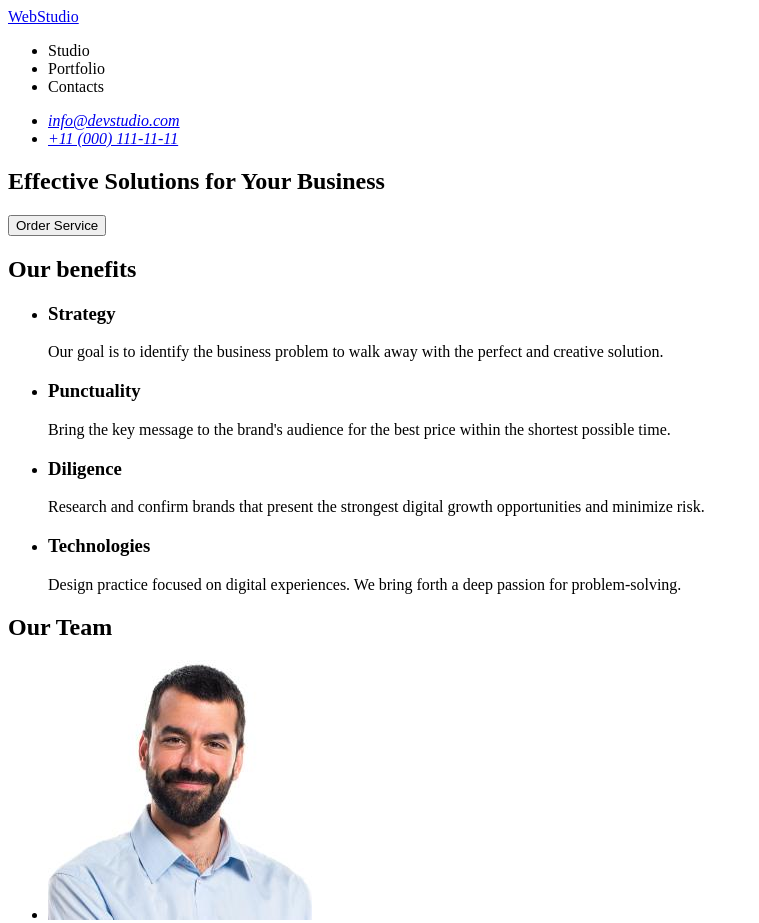
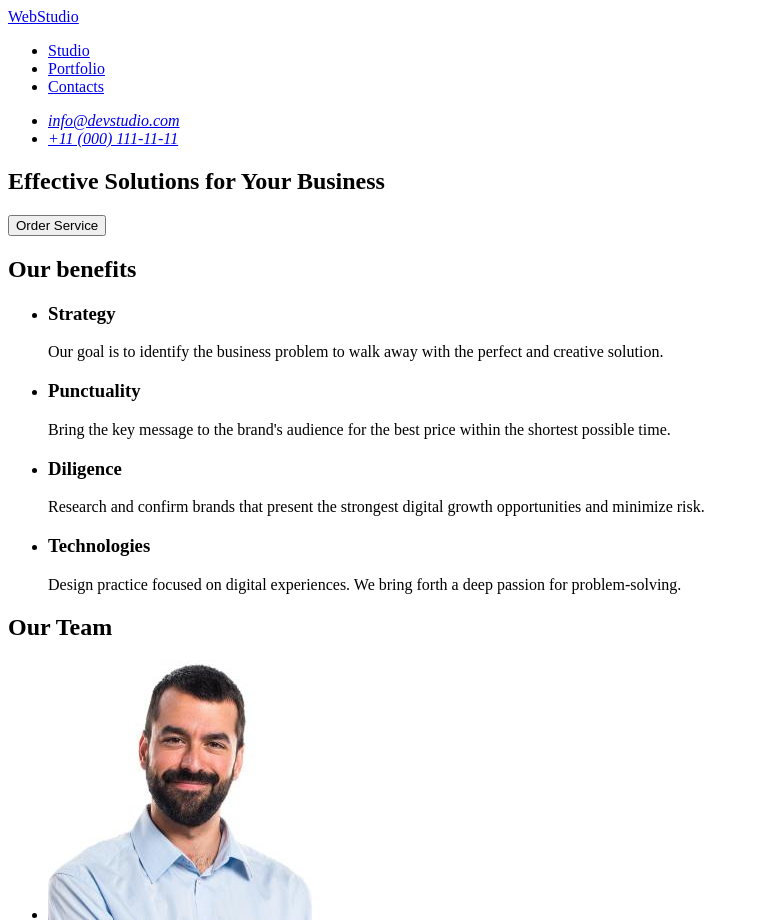
Before and after one commit to OrlenkoSvyatoslav/goit-markup-hw-01, a plain HTML site: page index.html in a window 1280 px wide. Shown: the top 923 px of the page, without its empty margins (0-759 px from the left). Drawn offline with Linux system fonts and the light colour scheme.

Commit message:
Fix Bag 12

```diff
--- a/index.html
+++ b/index.html
@@ -11,18 +11,18 @@
       <nav>
         <a href="./index.html">WebStudio</a>
         <ul>
-          <li><a href="#Studio"></a>Studio</li>
-          <li><a href="#Portfolio"></a>Portfolio</li>
-          <li><a href="#Contacts"></a>Contacts</li>
+          <li><a href="#Studio">Studio</a></li>
+          <li><a href="#Portfolio">Portfolio</a></li>
+          <li><a href="#Contacts">Contacts</a></li>
         </ul>
       </nav>
       <address id="Contacts">
         <ul>
           <li>
-            <a href="info@devstudio.com">info@devstudio.com</a>
+            <a href="mailto:info@devstudio.com">info@devstudio.com</a>
           </li>
           <li>
-            <a href="+11(000)111-11-11">+11 (000) 111-11-11</a>
+            <a href="tel:+11(000)111-11-11">+11 (000) 111-11-11</a>
           </li>
         </ul>
       </address>
```
